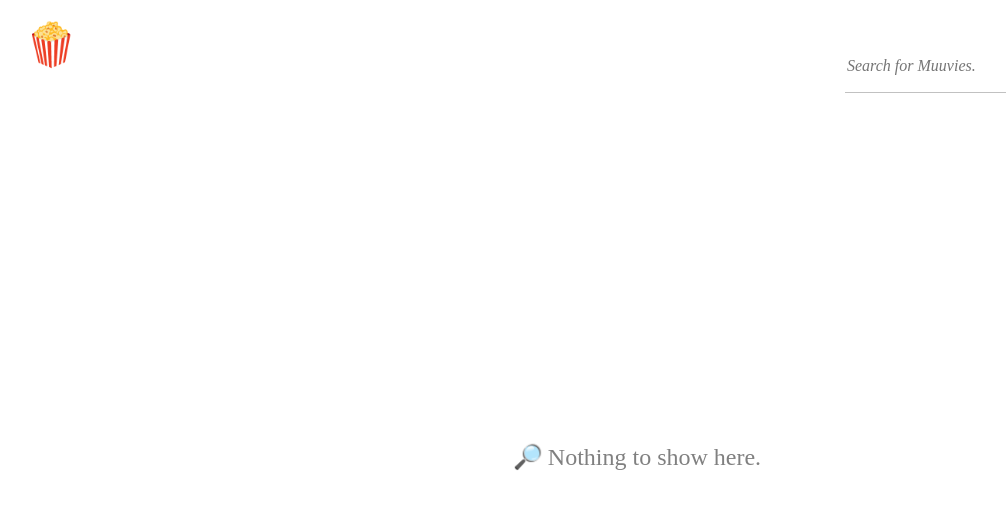
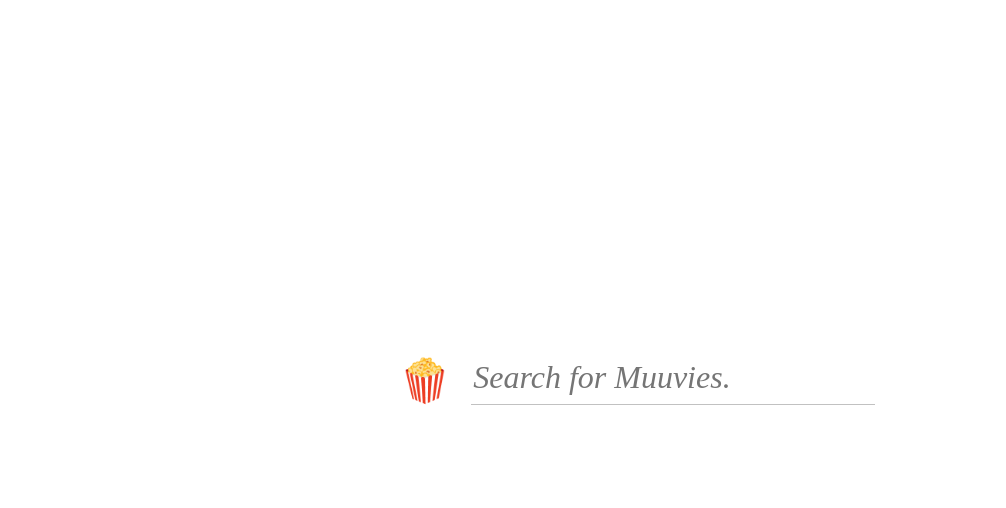
Before and after one commit to nicholasadamou/muuvies, a React (Create React App) app: page / in a window 1280 px wide. Shown: the top 508 px of the page, without its empty margins (3-1009 px from the left). Built offline with nearby package versions, Linux system fonts and the light colour scheme.

Commit message:
added testing branch

```diff
--- /dev/null
+++ b/src/components/Movie.js
@@ -0,0 +1,15 @@
+import React, { Component } from 'react';
+
+import styled from 'styled-components';
+
+class Movie extends Component {
+    render() {
+        return (
+          <div>
+              <p>Hello World</p>
+          </div>
+        );
+      }
+  }
+
+  export default Movie;
--- a/src/components/Posters.js
+++ b/src/components/Posters.js
@@ -1,8 +1,14 @@
 
 import React, { Component } from 'react';
 
+import {
+  Route,
+  Link
+} from 'react-router-dom';
 import { map } from 'ramda';
 import styled from 'styled-components';
+
+import Movie from '../components/Movie.js';
 
 const Container = styled.div`
     margin: 0 auto;
@@ -18,13 +24,16 @@ class Posters extends Component {
   render() {
     const poster = movie => {
       return (
-        <StyledImage key={movie.imdbID} src={movie.Poster} alt={movie.Title} />
+        <Link to={{ pathname: 'movie/' + movie.imdbID }} key={movie.imdbID} >
+          <StyledImage key={movie.imdbID} src={movie.Poster} alt={movie.Title} />
+        </Link>
       )
     };
 
     return (
       <Container>
         {map(poster, this.props.movies)}
+        <Route path="/movie/:id" component={Movie}/>
       </Container>
     )
   }
--- a/src/components/Search.js
+++ b/src/components/Search.js
@@ -18,7 +18,7 @@ const StyledSearch = styled.input`
     width: 50vh;
     margin-top: 20px;
 
-    font-size: 16px;
+    font-size: 32px;
     font-family: Roboto sans-serif;
     font-style: italic;
 `;
--- a/src/routes/Muuvies.js
+++ b/src/routes/Muuvies.js
@@ -1,5 +1,4 @@
 import React, { Component } from 'react';
-import { Link } from 'react-router-dom';
 
 import styled from 'styled-components';
 import { propOr } from 'ramda';
@@ -9,41 +8,34 @@ import Posters from '../components/Posters.js';
 
 import OMDb from '../OMDb/OMDb.json';
 
-const Header = styled.div`
+const Container = styled.div`
     display: flex;
-    flex-direction: row;
-    justify-content: space-between;
-    margin: 20px;
-
-    a {
-        text-decoration: none;
-    }
-
-    a > span {
-        font-size: 42px;
-    }
+    justify-content: center;
+    align-items: center;
+    height: 90vh;
 `;
 
-const Container = styled.div`
+const SearchWrapper = styled.div`
     display: flex;
+    position: relative;
     flex-direction: column;
+    justify-content: flex-start;
+    margin-left: 20px;
 `;
 
 const Error = styled.p`
+    position: absolute;
+    left: 0;
+    bottom: -50px;
+
     font-size: 14px;
     font-family: Roboto sans-serif;
     color: red;
 `;
 
-const Text = styled.p`
-    display: flex;
-    align-items: center;
-    justify-content: center;
-    height: 85vh;
-
-    font-size: 24px;
-    font-family: Roboto sans-serif;
-    color: grey;
+const Logo = styled.span`
+    font-size: 42px;
+    margin-bottom: -25px;
 `;
 
 const OMDB_API_KEY = OMDb.API_KEY;
@@ -79,21 +71,13 @@ class Muuvies extends Component {
 
     render() {
       return (
-        <div>
-            <Header>
-                <Link to="/">
-                    <span role="img" aria-label="search">🍿</span>
-                </Link>
-                <Container>
-                    <Search search={this.search} />
-                    {this.state.error ? <Error><span role="img" aria-label="error" style={{marginRight: 2 + 'px'}}>⚠️</span>{this.state.error}</Error> : null}
-                </Container>
-            </Header>
-            {this.state.movies.length > 0
-                ? <Posters movies={this.state.movies} />
-                : <Text><span role="img" aria-label="search" style={{marginRight: 5 + 'px'}}>🔎</span>Nothing to show here.</Text>
-            }
-        </div>
+        <Container>
+            <Logo role="img" aria-label="search">🍿</Logo>
+            <SearchWrapper>
+                <Search search={this.search} />
+                {this.state.error ? <Error><span role="img" aria-label="error" style={{marginRight: 2 + 'px'}}>⚠️</span>{this.state.error}</Error> : null}
+            </SearchWrapper>
+        </Container>
       );
     }
   }
```
